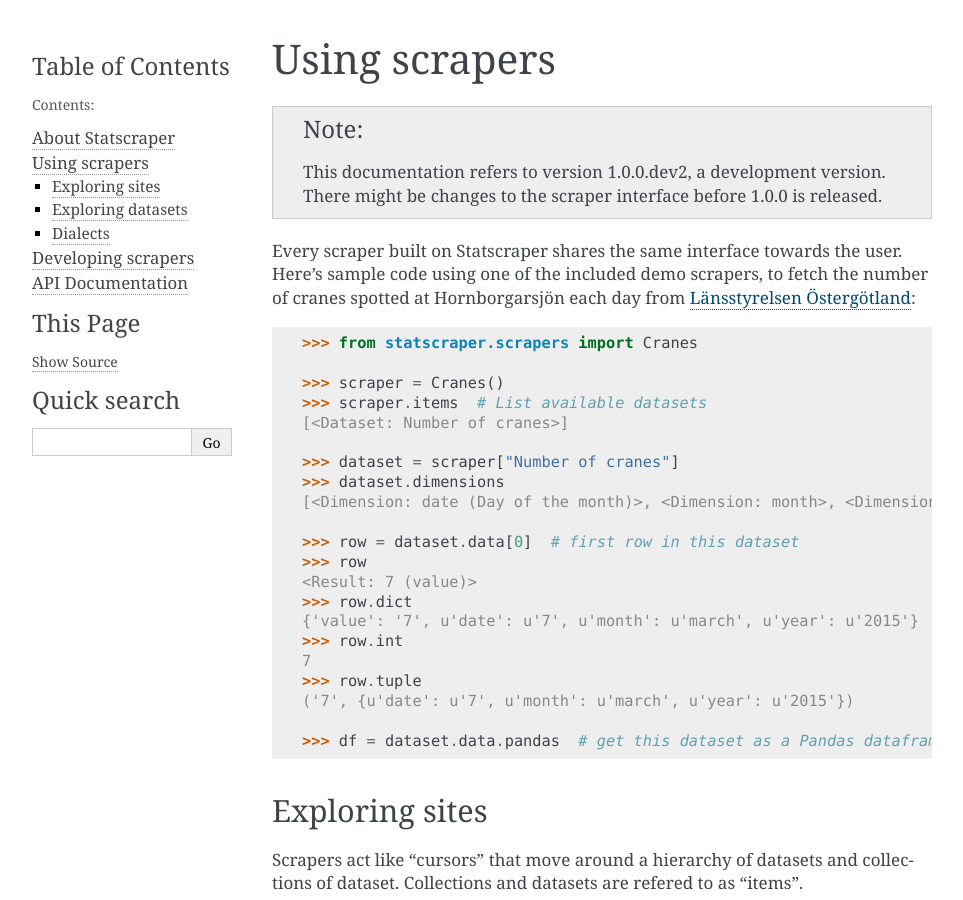
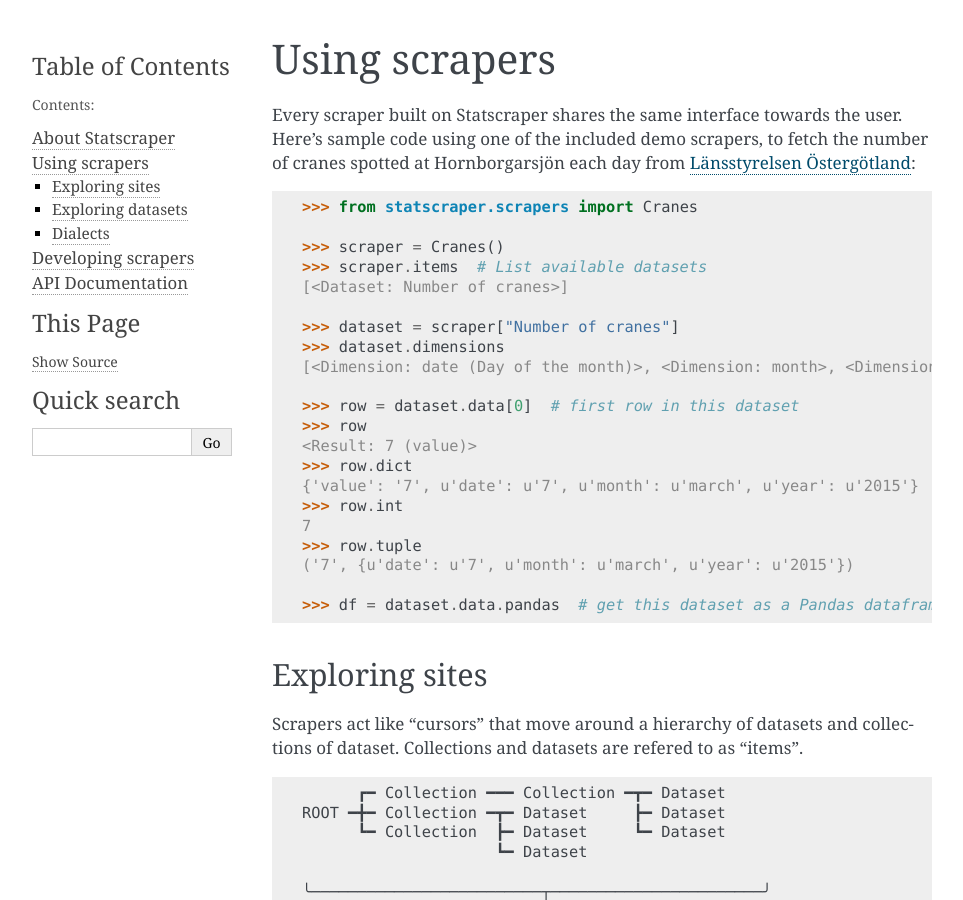
Before and after one commit to jplusplus/statscraper, a Sphinx documentation site: the page built from docs/using_scrapers.rst, in a window 1280 px wide and 900 px high. Shown: the whole window, without its empty margins (148-1111 px from the left). Built offline with Sphinx 7.4.7, drawn with Linux system fonts in a browser that asks for light colours.

Commit message:
now at 1.0.0

```diff
--- a/docs/using_scrapers.rst
+++ b/docs/using_scrapers.rst
@@ -1,11 +1,6 @@
 ==============
 Using scrapers
 ==============
-
-.. NOTE::
-
-   This documentation refers to version 1.0.0.dev2, a development version.
-   There might be changes to the scraper interface before 1.0.0 is released.
 
 Every scraper built on Statscraper shares the same interface towards the user. Here's sample code using one of the included demo scrapers, to fetch the number of cranes spotted at Hornborgarsjön each day from `Länsstyrelsen Östergötland <http://web05.lansstyrelsen.se/transtat_O/transtat.asp>`_:
 
```
